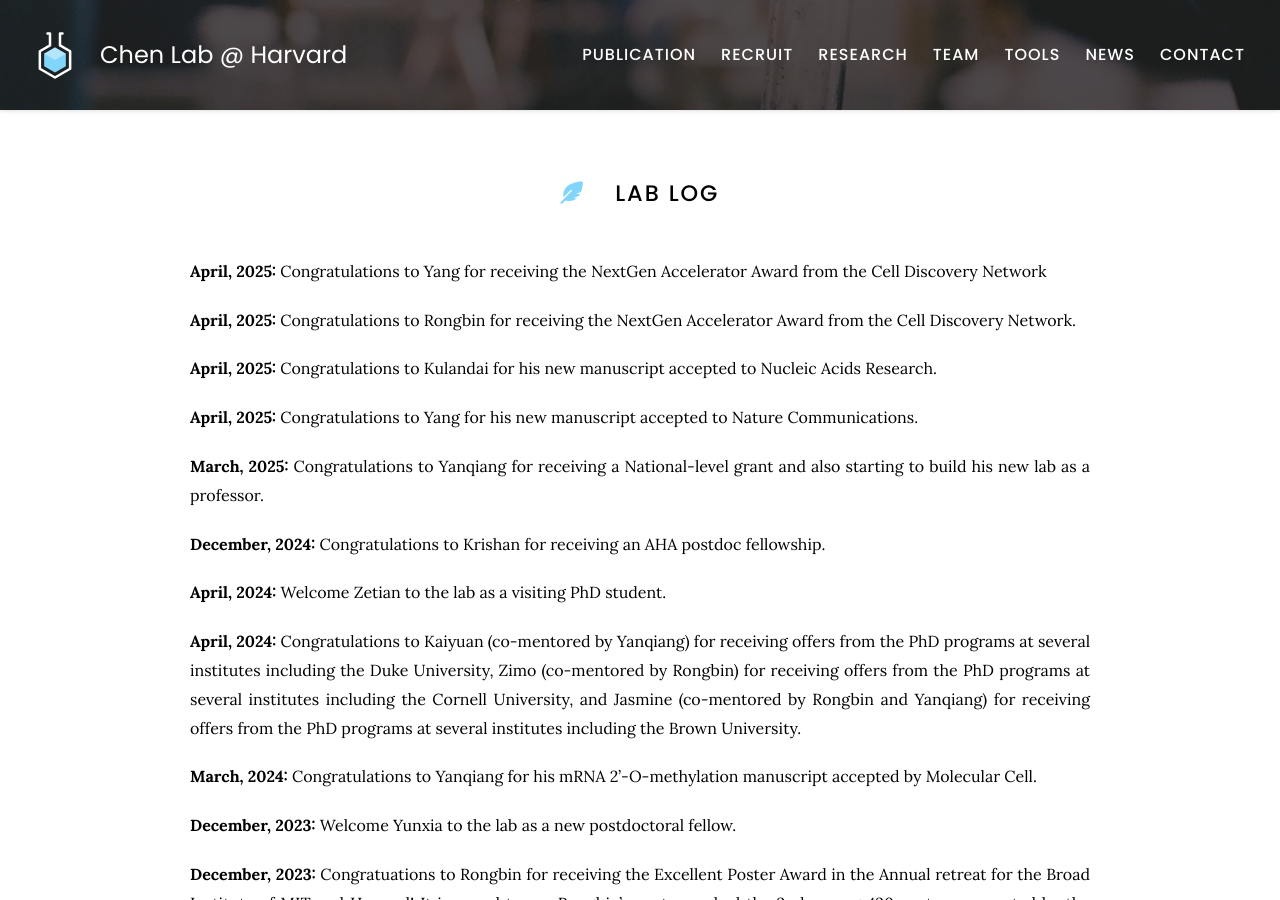
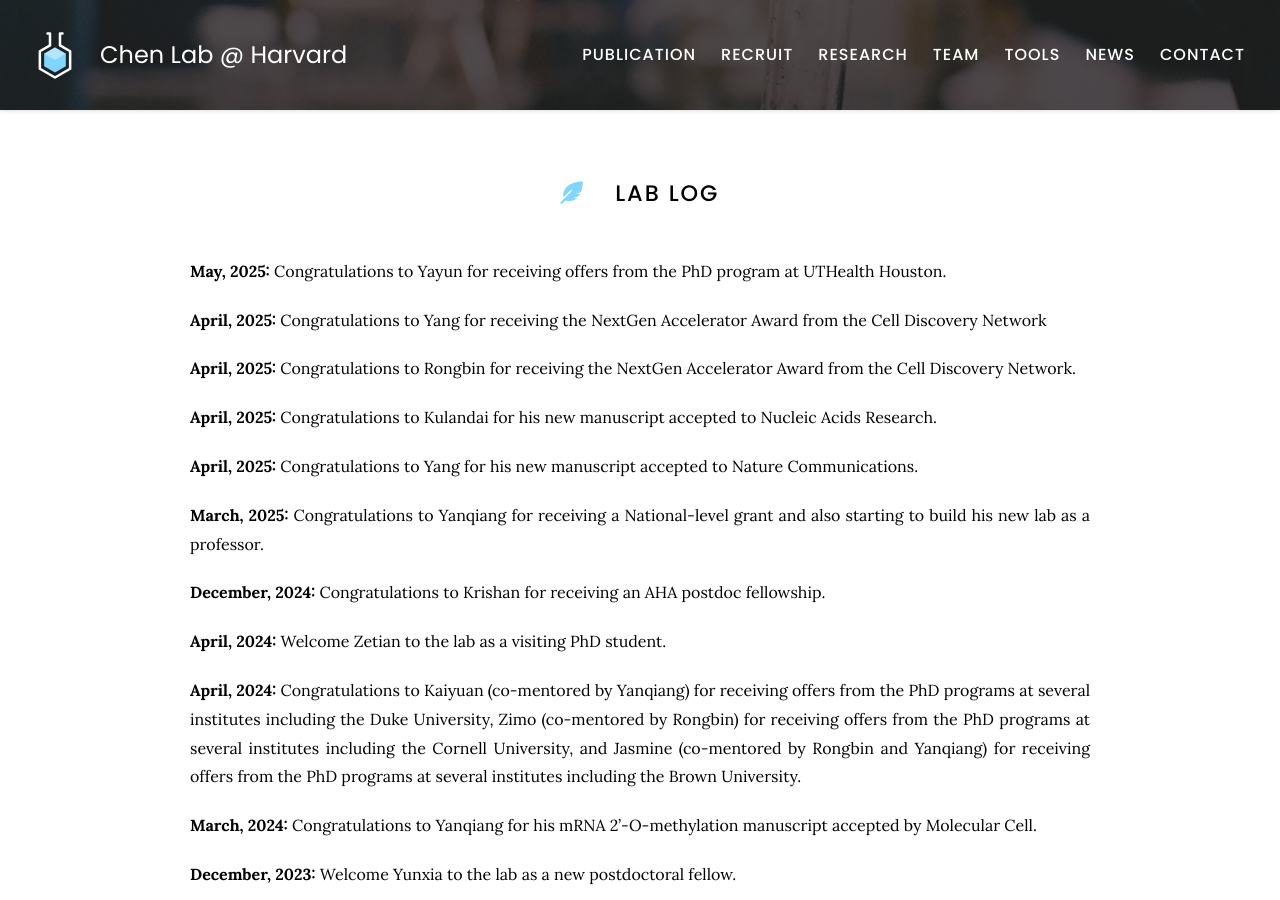
Before and after one commit to kaifuchenlab/kaifuchenlab.github.io, a Jekyll site: the page built from 7.news/index.md, in a window 1280 px wide and 900 px high. Built offline with Jekyll 4.4.1, drawn with Linux system fonts in a browser that asks for light colours.

Commit message:
Update index.md

```diff
--- a/7.news/index.md
+++ b/7.news/index.md
@@ -6,6 +6,9 @@ nav:
 ---
 
 # <i class="fas fa-feather-alt"></i> Lab log
+
+**May, 2025:**
+Congratulations to Yayun for receiving offers from the PhD program at UTHealth Houston.
 
 **April, 2025:**
 Congratulations to Yang for receiving the NextGen Accelerator Award from the Cell Discovery Network
```
